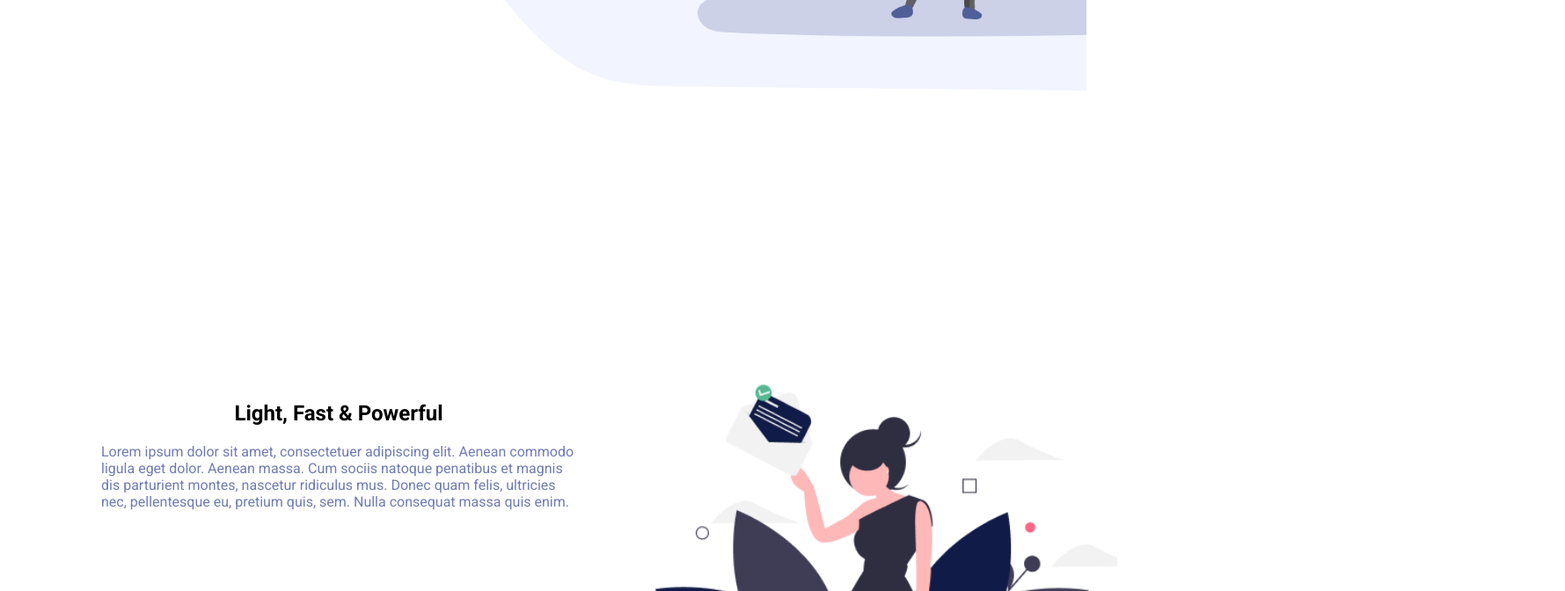
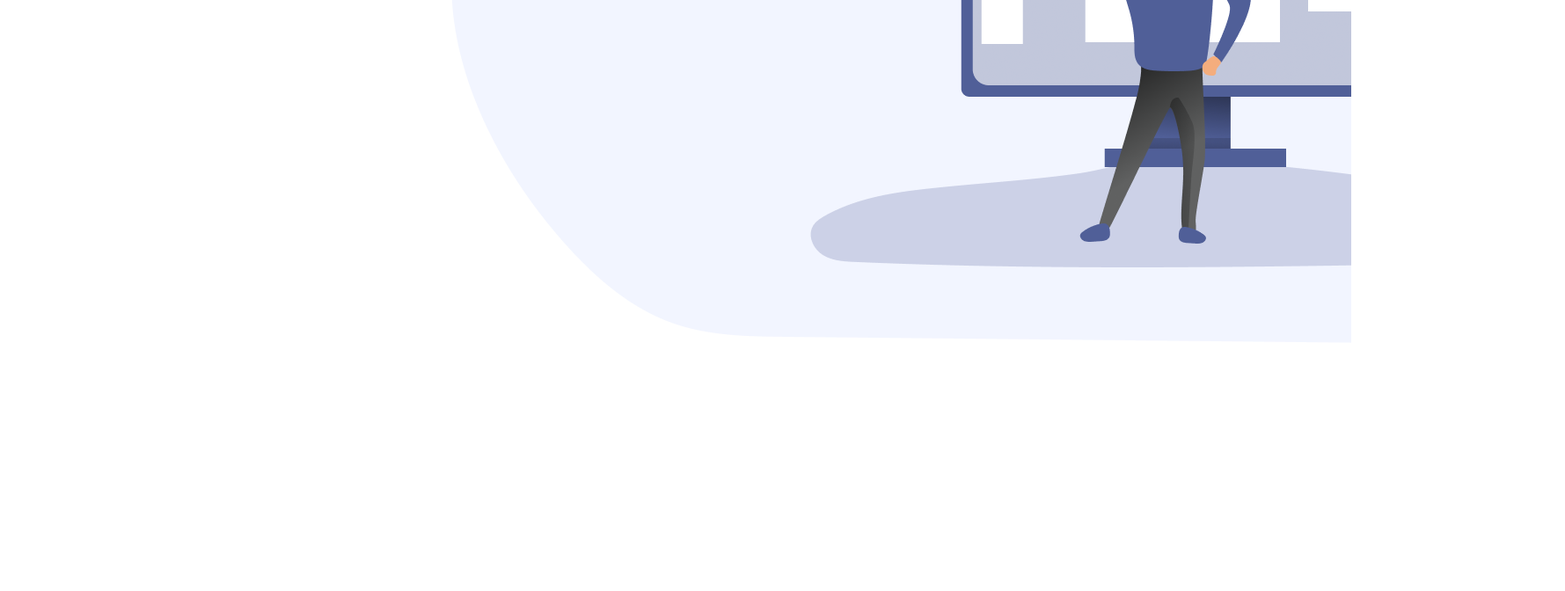
Before and after one commit to alemaa/Landing-project, a Vue app: page / in a window 1280 px wide. Shown: the part 700-1372 px from the top of the page at 88% size, 1779 px wide, since content can reach past the window. Built offline with nearby package versions, Linux system fonts and the light colour scheme; the HTML template or start-up script is replaced by a standard one; a web font is replaced by a local one.

Commit message:
fixes:hero-section

```diff
--- a/src/components/AboutSection.vue
+++ b/src/components/AboutSection.vue
@@ -81,7 +81,8 @@ defineProps ({
     font-size: 12px;
 }
 
-@media(min-width:480px) {
+
+@media(min-width:640px) {
     .about-us {
         flex-direction: row;
         margin-top: 20%;
@@ -95,8 +96,8 @@ defineProps ({
         background-size: cover;
         width: 50%;
         height: 50%;
-        margin-left: 60%;
-        margin-top: 30%;
+        left:60%;
+        top:50%;
     }
 
     .about-us-title {
--- a/src/components/AppFooter.vue
+++ b/src/components/AppFooter.vue
@@ -69,6 +69,7 @@ const purchase =() => {
     flex-direction: column;
     justify-content: space-around;
     position: relative;
+    flex-wrap: wrap;
 }
 
 .footer::after {
@@ -141,10 +142,11 @@ const purchase =() => {
     color: #CDD1D4;
 }
 
-@media(min-width:480px) {
+@media(min-width:640px) {
     .footer {
-        height: 200px;
-        width: 100vh;
+      padding: 20px;
+
+
     }
 
     .footer-title {
--- a/src/components/AppHeader.vue
+++ b/src/components/AppHeader.vue
@@ -19,6 +19,7 @@
          <router-link class="Home" to="/">Home</router-link>
          <router-link class="About" to="/about">About</router-link>
          <router-link class="Contact" to="/contact">Contact</router-link>
+         <button class="button-mobile" @click="buy">Buy now</button>
       </nav>
       <div class="buy-button">
          <button class="button-primary" @click="buy">Buy now</button>
@@ -69,6 +70,21 @@ const isMenuOpen = ref(false);
 }
 
 .button-primary {
+   display: none;
+}
+
+.button-mobile {
+   background-color: #111B47;
+   border: 1px solid #111B47;
+   width: 160px;
+   height: 26px;
+   color: white;
+   font-weight: bold;
+   text-transform: capitalize;
+   margin-top: 30px;
+}
+
+.button-primary {
    background-color: #111B47;
    border: 1px solid #111B47;
    width: 160px;
@@ -91,6 +107,7 @@ const isMenuOpen = ref(false);
    margin-bottom: 35px;
    color: rgb(92, 90, 90);
    gap: 30px;
+   align-items: center;
 }
 
 .menu-mobile>a {
@@ -98,12 +115,12 @@ const isMenuOpen = ref(false);
    color: #505F98;
 }
 
-@media (min-width:480px) {
+@media (min-width:640px) {
    .header {
-      display: flex;
       justify-content: space-between;
       margin-top: 30px;
       flex-direction: row;
+      flex-wrap: wrap;
    }
 
    .menu-mobile {
@@ -125,6 +142,7 @@ const isMenuOpen = ref(false);
    }
 
    .button-primary {
+      display: block;
       margin-top: 0;
    }
 }
--- a/src/components/HeroSection.vue
+++ b/src/components/HeroSection.vue
@@ -8,12 +8,12 @@
         <div class="hero-content__description">
             <p>{{ description }}</p>
         </div>
-
         <div class="hero-content__buttons">
             <button class="purchase-button" @click="purchase">Purchase UI kit</button>
             <button class="learn-button" @click="learn">Learn more</button>
         </div>
         </div>
+        <img class="hero-image" src="/images/designer_1.png" alt="image designer">
     </div>
 </template>
 
@@ -43,12 +43,17 @@ const learn=()=>{
 
 <style>
 .hero-content {
-    min-height: 50vh;
     display: flex;
 }
 
 body {
     overflow-x: hidden;
+}
+
+.hero-image {
+    position: relative;
+    top:-100px;
+    z-index: -1;
 }
 
 .hero-content__wrapper {
@@ -93,22 +98,9 @@ body {
     text-transform: capitalize;
 }
 
-@media (min-width:480px) {
+@media (min-width:640px) {
     .hero-content__wrapper {
         text-align: start;
-    }
-
-    .hero-content::after {
-        content: "";
-        background-image: url('/public/images/designer_1.png');
-        position: absolute;
-        background-repeat: no-repeat;
-        background-size: contain;
-        width: 100%;
-        height: 100%;
-        margin-top: -75px;
-        margin-left: 30%;
-        z-index:-1;
     }
 }
 
--- a/src/components/IntroSection.vue
+++ b/src/components/IntroSection.vue
@@ -124,7 +124,7 @@ const intro =()=>{
     text-transform: capitalize;
 }
 
-@media(min-width:480px) {
+@media(min-width:640px) {
     .intro-content__container, .intro-text-copy, .intro-text-with-button {
         text-align: start;
         margin-left: 10%;
--- a/src/components/PricingSection.vue
+++ b/src/components/PricingSection.vue
@@ -78,7 +78,7 @@ const purchase =() => {
     font-size: 36px;
 }
 
-@media(min-width:480px){
+@media(min-width:640px){
     .pricing-section::after {
         content: "";
         background-image: url('/public/images/Rectangle.png');
```
